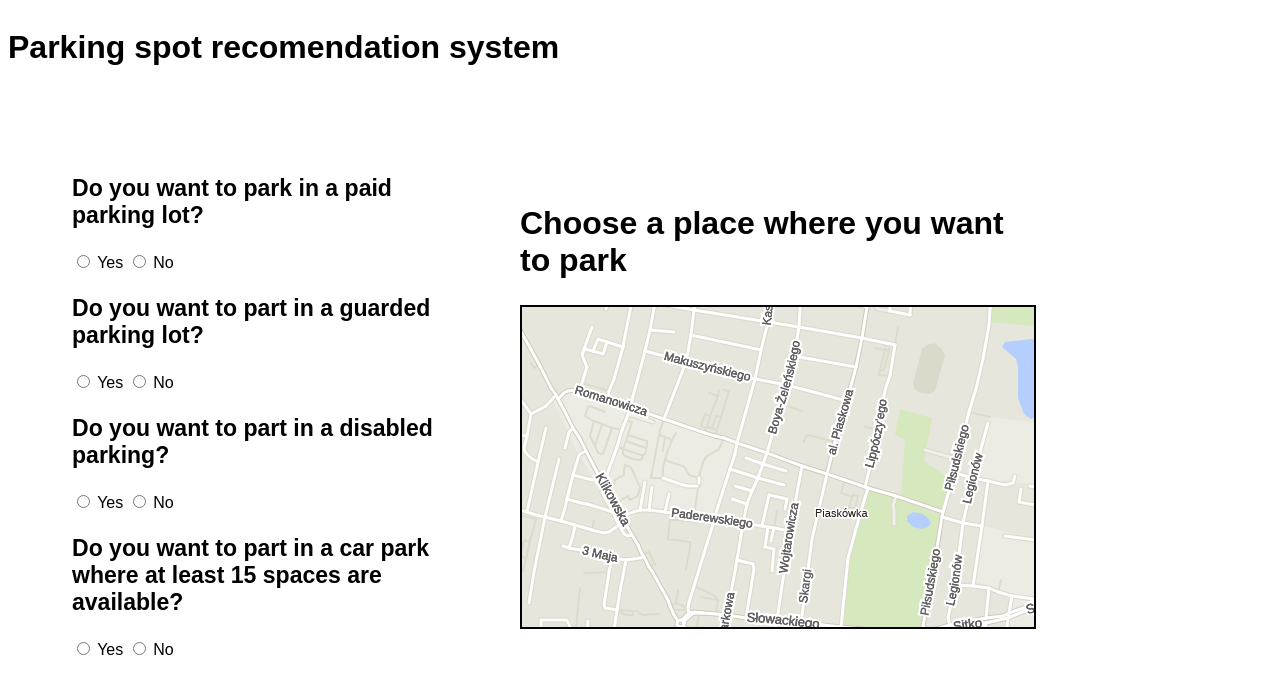
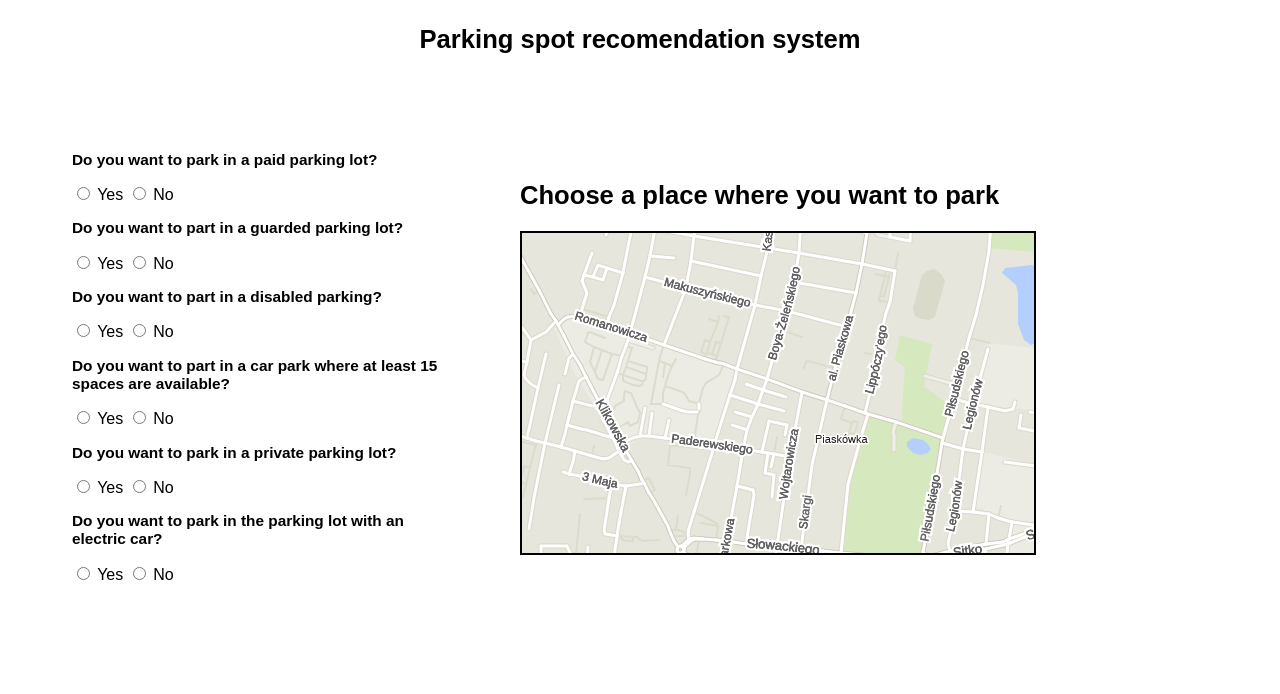
Before and after one commit to bartek33642/projekt_inzynieria, a website: page front end/index.html in a window 1280 px wide. Drawn offline with Linux system fonts and the light colour scheme.

Commit message:
Basic feature added

```diff
--- a/front end/index.html
+++ b/front end/index.html
@@ -4,7 +4,7 @@
     <meta charset="UTF-8">
     <meta http-equiv="X-UA-Compatible" content="IE=edge">
     <meta name="viewport" content="width=device-width, initial-scale=1.0">
-    <title>Document</title>
+    <title>Parking spot recomendation system</title>
     <link rel="stylesheet" href="style.css">
 </head>
 <body>
@@ -55,6 +55,23 @@
             <label for="html">No</label>
 
 
+            <h3>Do you want to park in a private parking lot?</h3>
+
+            <input type="radio" name="form-privateParking" value="1">
+            <label for="html">Yes</label>
+
+            <input type="radio" name="form-privateParking" value="0">
+            <label for="html">No</label>
+
+
+            <h3>Do you want to park in the parking lot with an electric car?</h3>
+
+            <input type="radio" name="form-electricCarParking" value="1">
+            <label for="html">Yes</label>
+
+            <input type="radio" name="form-electricCarParking" value="0">
+            <label for="html">No</label>
+
         </form>
     </div>
     <div class="mapContainer">
--- a/front end/style.sass
+++ b/front end/style.sass
@@ -11,8 +11,11 @@ body
     font-family: Arial, Helvetica, sans-serif
 
     .mainHeader
-        width: 90vw
+        width: 100%
 
+        h1
+            font-size: 2vw
+            text-align: center
 
 
     .formContainer
@@ -20,7 +23,7 @@ body
         margin:5vw
 
         h3
-            font-size: 1.8vw
+            font-size: 1.2vw
 
 
 
@@ -28,13 +31,15 @@ body
         width:40vw
 
         h2
-            font-size: 2.5vw
+            font-size: 2vw
         canvas
             border: solid 2px
             // width: 40vw
             // height: 25vw
             // canvas size is set in .js file
 
+
+
     .submitButton
         align-self: flex-end
         justify-content: center
```
Also changed, not shown: front end/style.css, 1 other file.
